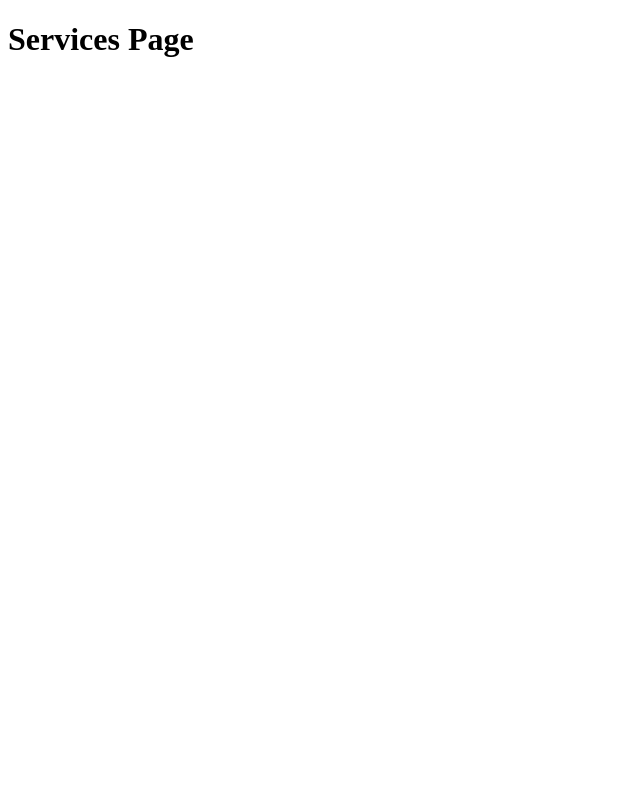
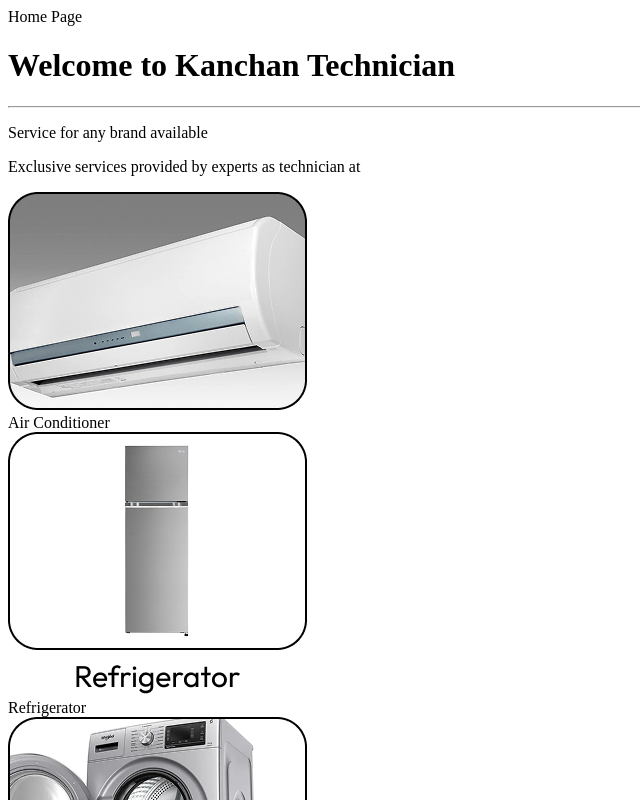
Before and after one commit to ayushthakurrrr/Technician-s-Web, a React (Vite) app: page /services in a window 1280 px wide. Shown: the top 800 px of the page, without its empty margins (0-640 px from the left). Built offline with nearby package versions, Linux system fonts and the light colour scheme.

Commit message:
added card component+services page+blue btn

```diff
--- a/src/components/Appliance-Card.jsx
+++ b/src/components/Appliance-Card.jsx
@@ -1,7 +1,7 @@
 import React from 'react';
-import './appliance-card.css';
+import '../css/appliance-card.css';
 
-const CardComponent = ({ id, name, image, onClick }) => {
+const ApplianceCard = ({ id, name, image, onClick }) => {
   return (
     <div className="card" onClick={onClick}>
       <img src={image} alt={name} className="card-image" />
@@ -10,4 +10,4 @@ const CardComponent = ({ id, name, image, onClick }) => {
   );
 };
 
-export default CardComponent;
+export default ApplianceCard;
--- a/src/pages/Services.jsx
+++ b/src/pages/Services.jsx
@@ -1,7 +1,58 @@
-import React from "react";
+// import React from "react";
+
+// const Services = () => {
+//   return <h1>Services Page</h1>;
+// };
+
+// export default Services;
+
+import React from 'react';
+import '../css/services.css';
+import ApplianceCard from '../components/Appliance-Card';
+import { useNavigate } from 'react-router-dom';
 
 const Services = () => {
-  return <h1>Services Page</h1>;
+  const navigate = useNavigate();
+
+  const cardData = [
+    { id: 'air-conditioner', name: 'Air Conditioner', image: '/images/air-conditioner.png' },
+    { id: 'refrigerator', name: 'Refrigerator', image: '/images/refrigerator.png' },
+    { id: 'washing-machine', name: 'Washing Machine', image: '/images/washing-machine.png' },
+    { id: 'water-purifier', name: 'Water Purifier', image: '/images/water-purifier.png' },
+    { id: 'microwave', name: 'Microwave Oven', image: '/images/microwave.png' },
+  ];
+
+  return (
+    <div className="homepage-container">
+      <div className="top-bar">Home Page</div>
+
+      <h1 className="main-heading">Welcome to Kanchan Technician</h1>
+
+      <hr className="separator-line" />
+
+      <p className="sub-text">Service for any brand available</p>
+      <p className="sub-text">
+        Exclusive services provided by experts as technician at
+        {/* image */}
+      </p>
+
+      <div className="cards-wrapper">
+        {cardData.map((card) => (
+          <ApplianceCard
+            key={card.id}
+            id={card.id}
+            name={card.name}
+            image={card.image}
+            onClick={() => navigate(`/${card.id}`)}
+          />
+        ))}
+      </div>
+
+      <button className="blue-btn" onClick={() => navigate('/about')}>
+        About Us
+      </button>
+    </div>
+  );
 };
 
 export default Services;
```
Also changed, not shown: public/images/water-purifier.png (added).
